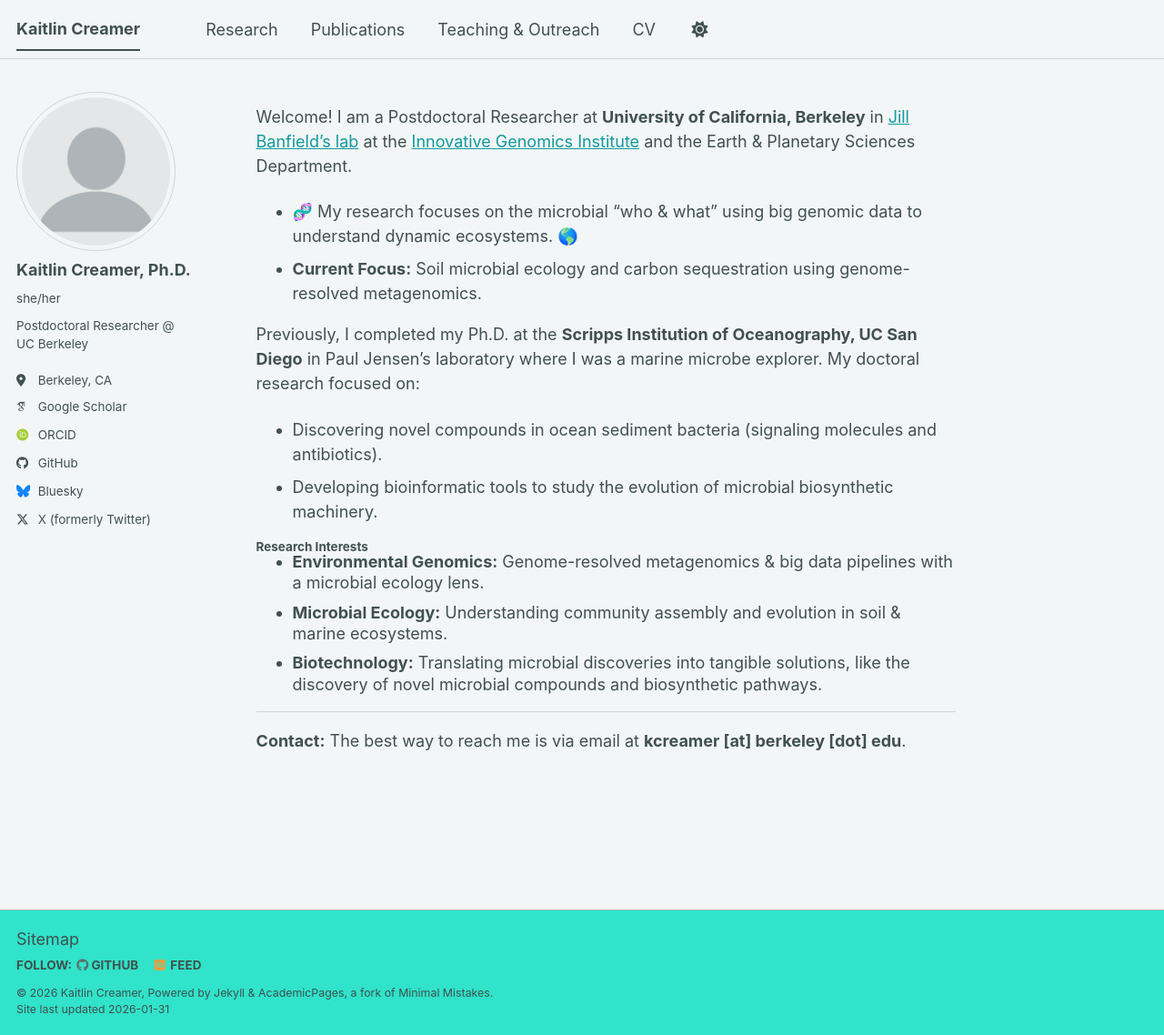
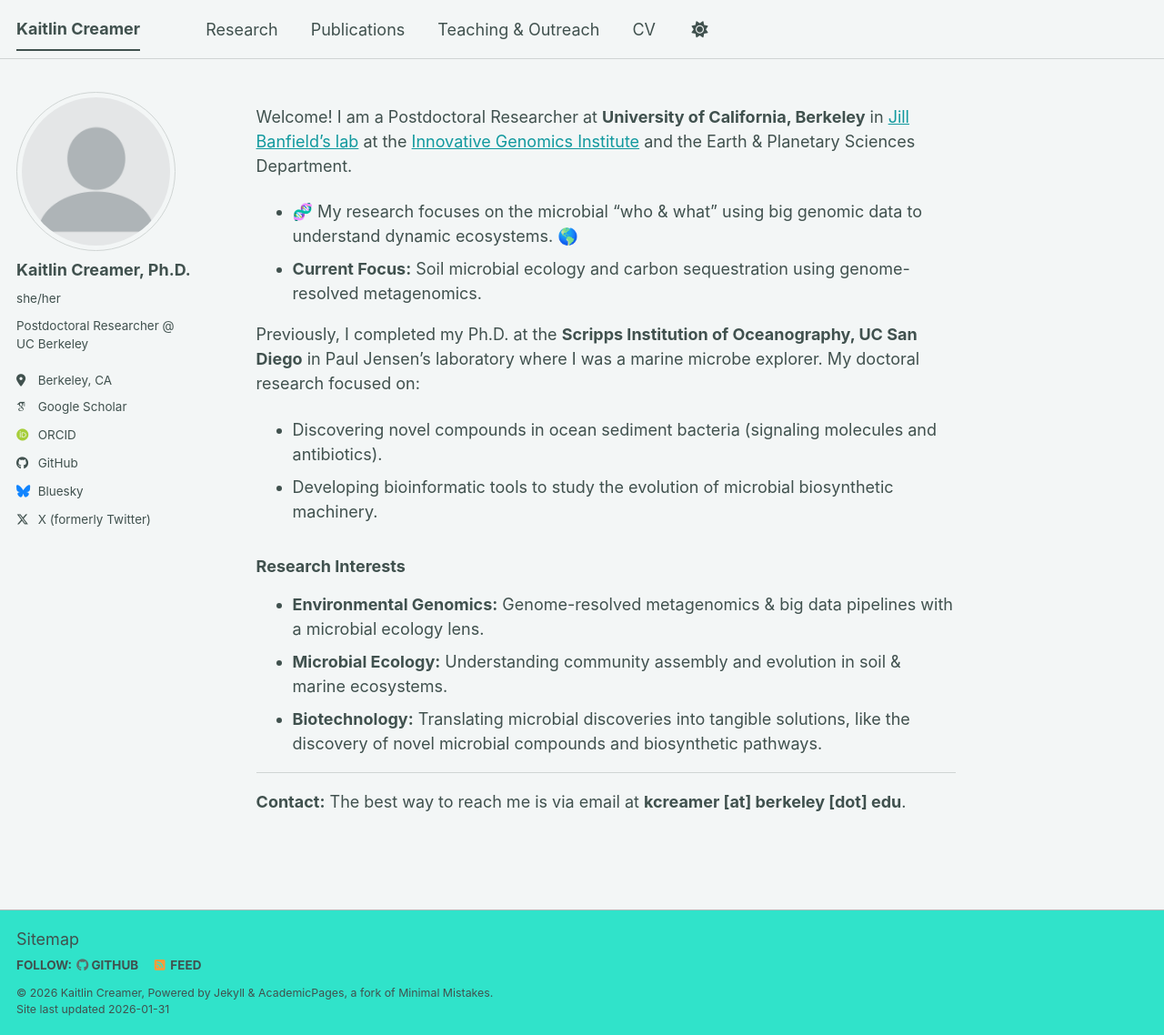
Before and after one commit to creamerk/creamerk.github.io, a Jekyll site: the page built from _pages/about.md, in a window 1280 px wide and 1138 px high. Shown: the whole window at 91% size. Built offline with Jekyll 4.4.1, drawn with Linux system fonts in a browser that asks for light colours; some web fonts are replaced; a script bundle is joined from its source files by our own code; library files that are not in the unit come from our copies.

Commit message:
Update about.md
updated formatting

```diff
--- a/_pages/about.md
+++ b/_pages/about.md
@@ -16,14 +16,10 @@
 * Discovering novel compounds in ocean sediment bacteria (signaling molecules and antibiotics).
 * Developing bioinformatic tools to study the evolution of microbial biosynthetic machinery.
 
-<div style="margin-top: -10px;">
-  <h4>Research Interests</h4>
-  <ul style="margin-top: -10px; line-height: 1.3;">
-    <li><b>Environmental Genomics:</b> Genome-resolved metagenomics & big data pipelines with a microbial ecology lens.</li>
-    <li><b>Microbial Ecology:</b> Understanding community assembly and evolution in soil & marine ecosystems.</li>
-    <li><b>Biotechnology:</b> Translating microbial discoveries into tangible solutions, like the discovery of novel microbial compounds and biosynthetic pathways.</li>
-  </ul>
-</div>
+### Research Interests
+* **Environmental Genomics:** Genome-resolved metagenomics & big data pipelines with a microbial ecology lens.
+* **Microbial Ecology:** Understanding community assembly and evolution in soil & marine ecosystems.
+* **Biotechnology:** Translating microbial discoveries into tangible solutions, like the discovery of novel microbial compounds and biosynthetic pathways.
 
 ---
 **Contact:** The best way to reach me is via email at **kcreamer [at] berkeley [dot] edu**.
```
